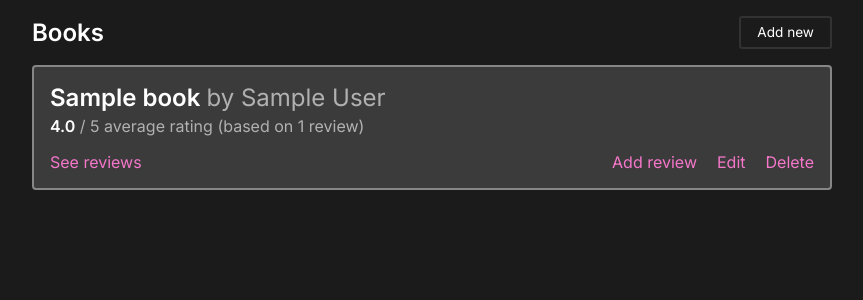
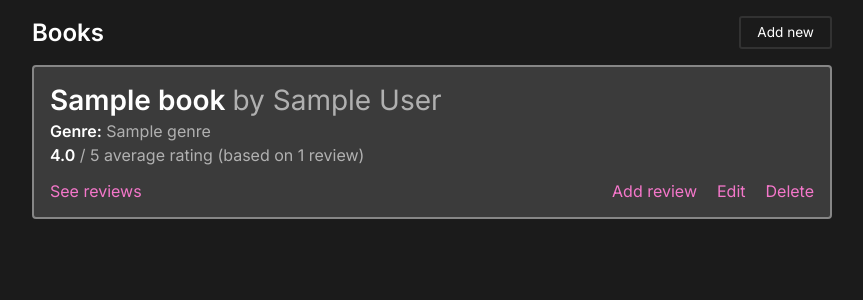
Before and after one commit to repercussive/qa-book-review-app, a Flask app: page /books in a window 1280 px wide. Shown: the part 87-387 px from the top of the page, without its empty margins (208-1071 px from the left). Run offline with Flask 2, Linux system fonts and the light colour scheme; tables that the repository leaves empty hold one stand-in row (values such as "Sample post").

Commit message:
display genres in book summary component

```diff
--- a/application/routes.py
+++ b/application/routes.py
@@ -27,8 +27,10 @@ def books():
     books_data[book.id] = {
       'title': book.title,
       'author': book.author,
+      'genres': [genre.name for genre in (book.genres or [])],
       'avg_rating': avg_rating,
-      'num_reviews': num_reviews
+      'num_reviews': num_reviews,
+      'num_genres': len(book.genres)
     }
 
   return render_template('books.html', books_data=books_data)
--- a/application/templates/components/book-summary.html
+++ b/application/templates/components/book-summary.html
@@ -3,6 +3,13 @@
     <span>{{book_data.title}}</span>
     <span style="font-weight: normal" class="faded">by {{book_data.author}}</span>
   </h3>
+
+  {% if book_data.num_genres > 0 %}
+  <p style="margin-bottom: 0.25rem;">
+    <b>Genre{{'' if book_data.num_genres == 1 else 's'}}:</b>
+    <span class="faded">{{', '.join(book_data.genres)}}</span>
+  </p>
+  {% endif %}
 
   <p style="margin-bottom: 1rem;">
     {% if book_data.num_reviews > 0 %}
@@ -41,7 +48,7 @@
   }
 
   .book-summary-wrapper h3 {
-    font-size: 1.5rem;
+    font-size: 1.75rem;
     margin-bottom: 0.25rem;
   }
 
```
